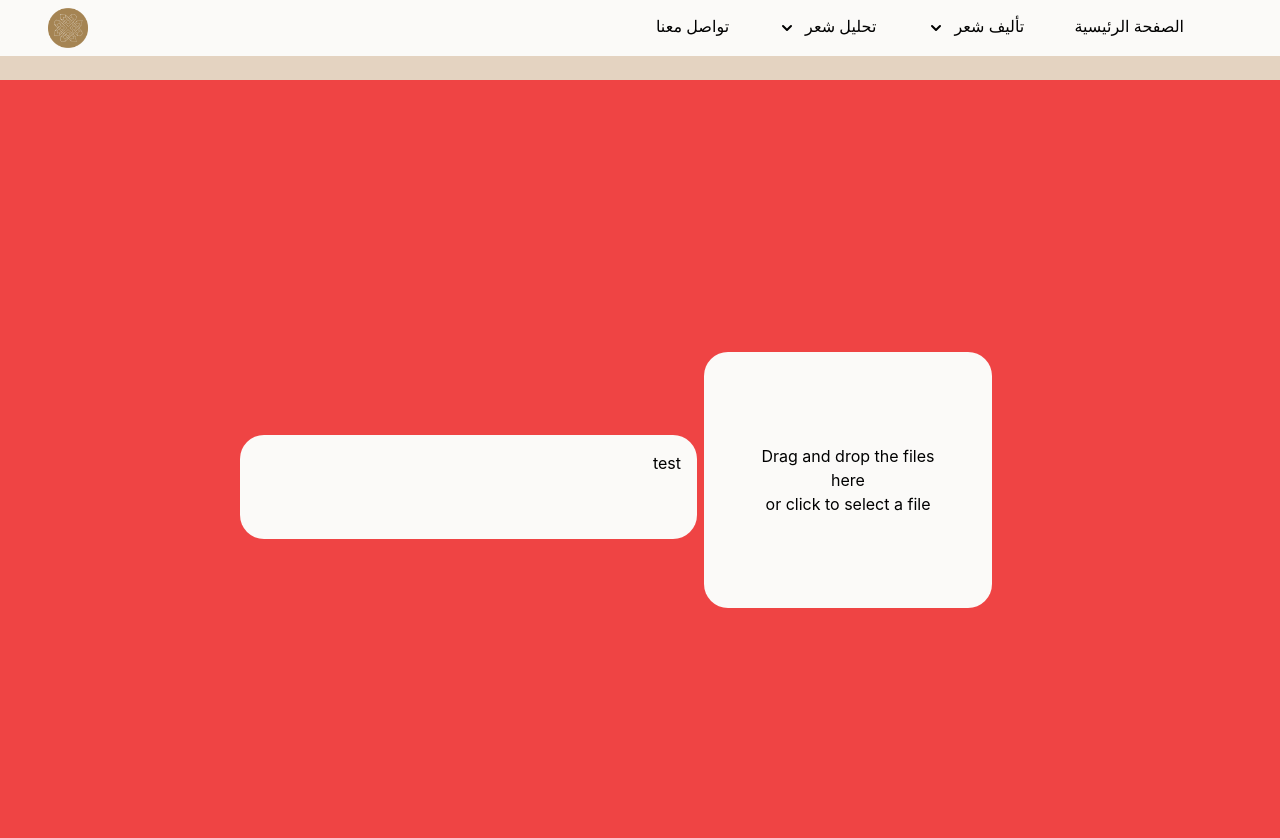
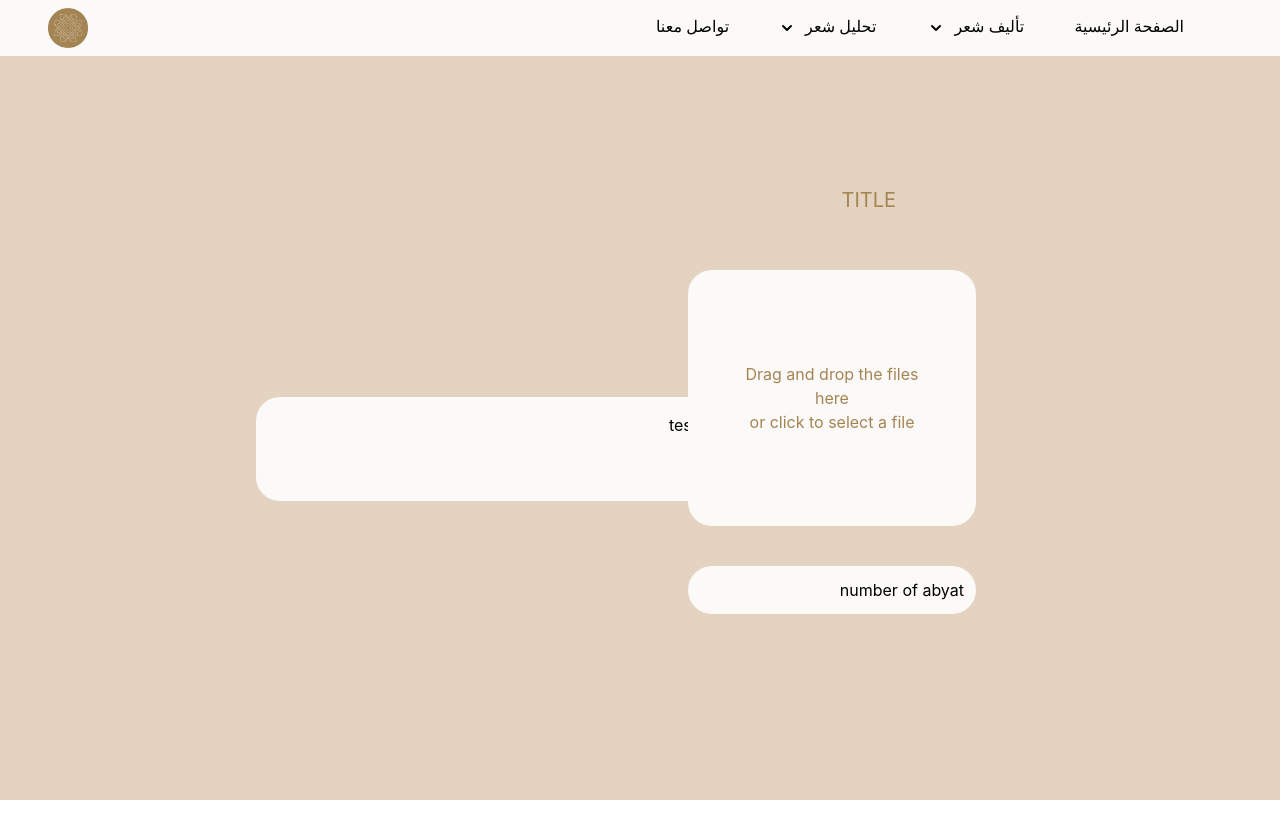
Before and after one commit to wadjih-bencheikh18/arabicthon-front, a React (Create React App) app: page /analyse in a window 1280 px wide. Shown: the top 838 px of the page. After the commit the page ends 800 px from the top, so only its background shows below. Built offline with nearby package versions, Linux system fonts and the light colour scheme.

Commit message:
update picture to poem page

```diff
--- a/src/App.js
+++ b/src/App.js
@@ -21,7 +21,7 @@ function App() {
             <ChoiceTa2lif />
           </Route>
           <Route path="/analyse">
-            <div className="h-screen pt-20">
+            <div className="h-screen">
               <AnalysePoem />
             </div>
           </Route>
--- a/src/components/Functional/AnalysePoem.jsx
+++ b/src/components/Functional/AnalysePoem.jsx
@@ -7,7 +7,7 @@ import Tachkil from "./Tachkil";
 export default function AnalysePoem() {
   const [data, setData] = useState({});
   return (
-    <div className="h-screen flex items-center bg-red-500">
+    <div className="h-screen flex items-center">
       <GenImage />
       {/*
       <InputResult
--- a/src/components/Functional/GenImage.jsx
+++ b/src/components/Functional/GenImage.jsx
@@ -17,19 +17,26 @@ export default function GenImage() {
   });
 
   return (
+    <div className="w-full m-64">
+      <div className="text-right mb-14 mr-32 text-xl text-[#A58453]">TITLE</div>
       <div className="grid grid-cols-2 grid-rows-1 items-center mx-auto">
         <div className="w-96 col-start-1 m-4 justify-self-center">
           <OutputResult value={"test"} className="text-right" />
         </div>
-      <div className="col-start-2 m-5 justify-self-center">
+        <div className="col-start-2 flex flex-col items-center justify-self-center space-y-10">
+          <div className="">
             <section className="container">
               <div {...getRootProps()}>
                 <input {...getInputProps()} />
                 <div className="relative">
                   {image ? (
-                <img className="rounded-lg max-h-96" alt="input" src={image} />
+                    <img
+                      className="rounded-lg max-h-96"
+                      alt="input"
+                      src={image}
+                    />
                   ) : (
-                <div className="p-10 h-64 w-72 text-black rounded-3xl bg-[#FBFAF8] flex flex-col justify-center">
+                    <div className="p-10 h-64 w-72 text-[#A58453] rounded-3xl bg-[#FBFAF8] flex flex-col justify-center">
                       {!isDragActive && (
                         <p>
                           Drag and drop the files here <br />
@@ -48,6 +55,11 @@ export default function GenImage() {
               </div>
             </section>
           </div>
+          <div className="p-3 w-72 text-black rounded-3xl bg-[#FBFAF8] text-right">
+            number of abyat
+          </div>
+        </div>
+      </div>
     </div>
   );
 }
```
Lines whose indentation alone changed are shown as unchanged.
